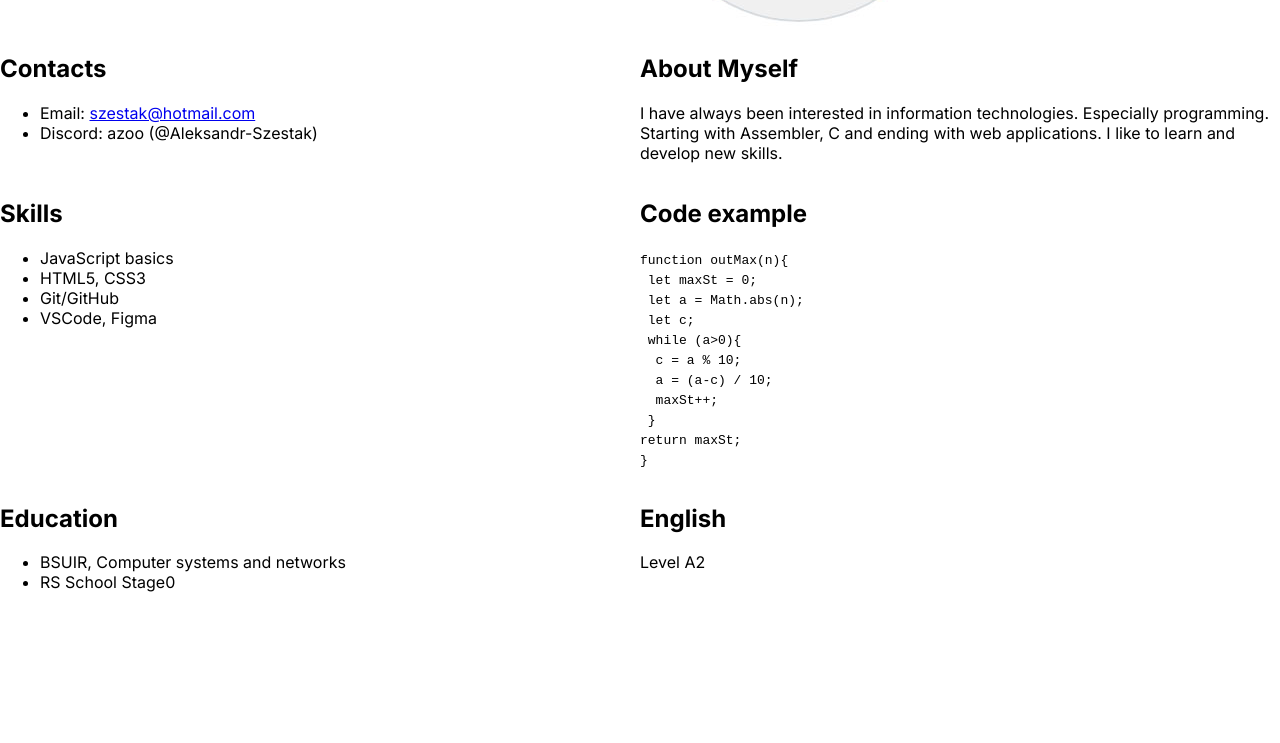
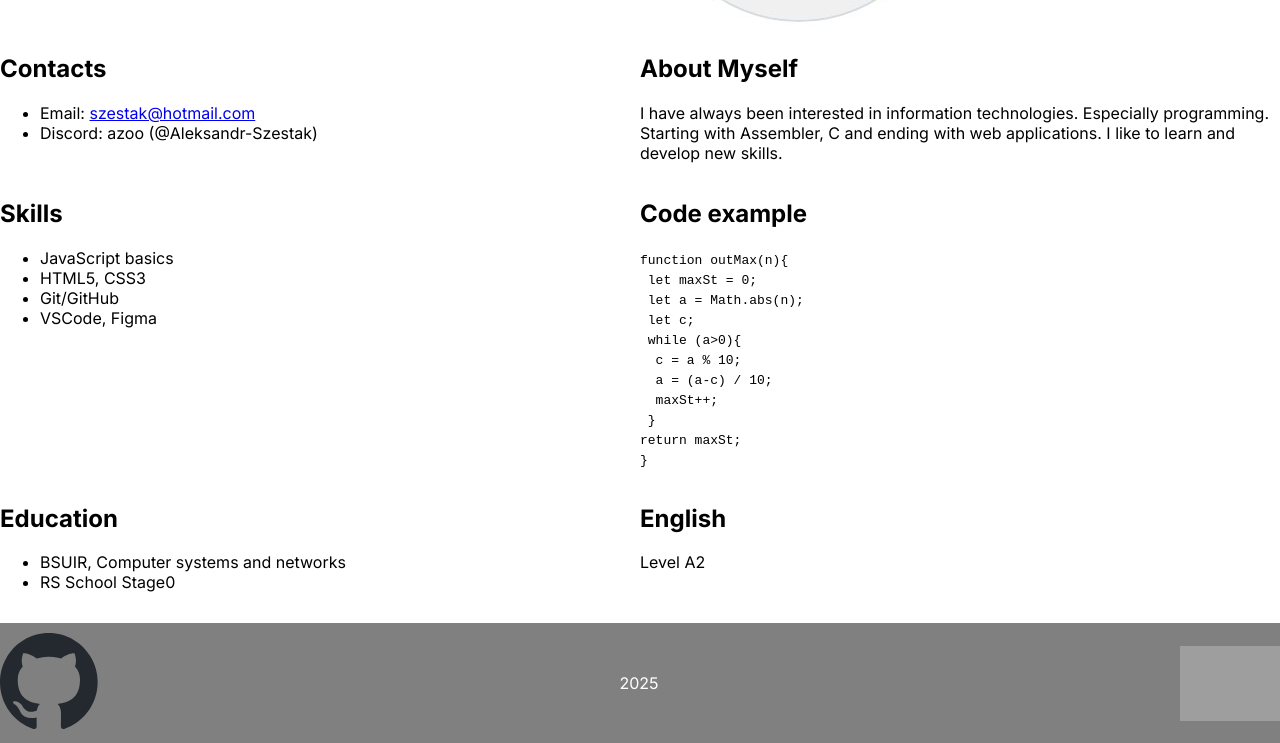
Before and after one commit to Aleksandr-Szestak/rsschool-cv, a plain HTML site: page index.html in a window 1280 px wide. Shown: the part 360-1103 px from the top of the page. Before the commit the page ends 968 px from the top, so only its background shows below. Drawn offline with Linux system fonts and the light colour scheme; grey boxes are pictures that could not be loaded.

Commit message:
feat: add footer section structure with styles

```diff
--- a/index.html
+++ b/index.html
@@ -117,7 +117,15 @@
 
     <footer class="footer">
         <div class="container">
-
+            <div class="footer-inner">
+                <a class="footer-link" href="https://github.com/Aleksandr-Szestak">
+                    <img src="./assets/svg/github-mark.svg" alt="GitHub">
+                </a>
+                <span>2025</span>
+                <a class="logo" href="https://rs.school/js/">
+                    <img src="https://rs.school/images/rs_school_js.svg" alt="RS School">
+                </a>
+            </div>
         </div>
     </footer>
 
--- a/style.css
+++ b/style.css
@@ -59,7 +59,27 @@ body {
 
 /* ------------------------------------- */
 
+.footer {
+    background-color: gray;
+    margin-top: 15px;
+}
 
+.logo {
+    display: contents;
+}
+
+.logo > img {
+    margin: 0;
+    width: 100px;
+}
+
+.footer-inner {
+    color: white;
+    display: flex;
+    align-items: center;
+    justify-content: space-between;
+    padding: 10px 0 10px;
+}
 /* ------------------------------------- */
 #notext {
     display: none;
```
